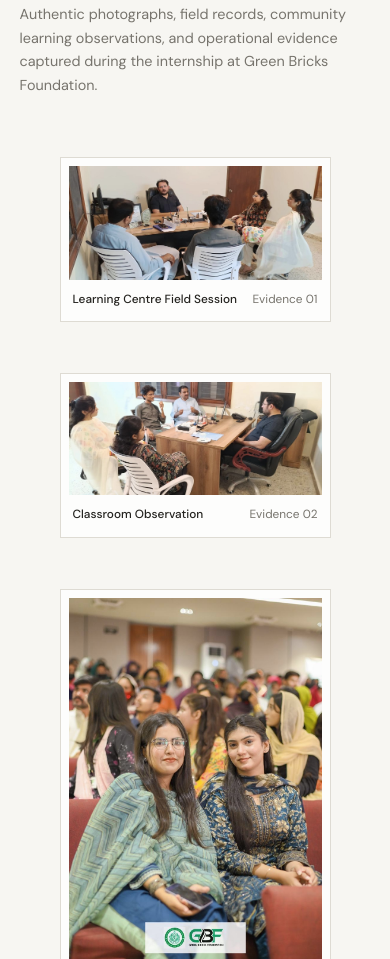
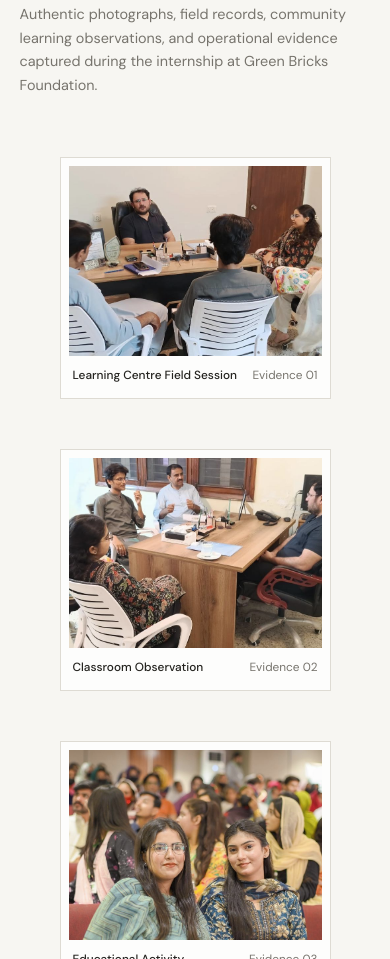
Before and after one commit to hingorjo/zubeda-portfolio, a plain HTML site: page index.html in a window 390 px wide. Shown: the part 11041-12000 px from the top of the page. Drawn offline with nearby package versions, Linux system fonts and the light colour scheme; a web font is replaced by a local one.

Commit message:
css updated

```diff
--- a/css/style.css
+++ b/css/style.css
@@ -668,7 +668,7 @@ h1 em {
 
 .editorial-gallery {
   display: grid;
-  grid-template-columns: repeat(12, 1fr);
+  grid-template-columns: repeat(3, 1fr);
   gap: 20px;
   margin-top: 36px;
 }
@@ -682,37 +682,20 @@ h1 em {
   flex-direction: column;
 }
 
-.gallery-card.col-7 {
-  grid-column: span 7;
-}
-
-.gallery-card.col-5 {
-  grid-column: span 5;
-}
-
-.gallery-card.col-4 {
-  grid-column: span 4;
-}
-
-.gallery-card.col-6 {
-  grid-column: span 6;
-}
-
-.gallery-card.col-12 {
-  grid-column: span 12;
-}
-
 .gallery-card .img-frame {
   position: relative;
   overflow: hidden;
   background: #E8E5DD;
   width: 100%;
+  aspect-ratio: 4 / 3;
 }
 
 .gallery-card img {
   width: 100%;
   height: 100%;
   object-fit: cover;
+  object-position: center 25%;
+  display: block;
   cursor: zoom-in;
   filter: saturate(0.85);
   transition: transform 0.5s cubic-bezier(0.2, 0, 0, 1), filter 0.35s ease;
@@ -1018,11 +1001,8 @@ h1 em {
     gap: 36px;
   }
 
-  .gallery-card.col-7,
-  .gallery-card.col-5,
-  .gallery-card.col-4,
-  .gallery-card.col-6 {
-    grid-column: span 6;
+  .editorial-gallery {
+    grid-template-columns: repeat(2, 1fr);
   }
 }
 
@@ -1091,12 +1071,8 @@ h1 em {
     grid-template-columns: 1fr;
   }
 
-  .gallery-card.col-7,
-  .gallery-card.col-5,
-  .gallery-card.col-4,
-  .gallery-card.col-6,
-  .gallery-card.col-12 {
-    grid-column: span 12;
+  .editorial-gallery {
+    grid-template-columns: 1fr;
   }
 
   .viewer {
```
